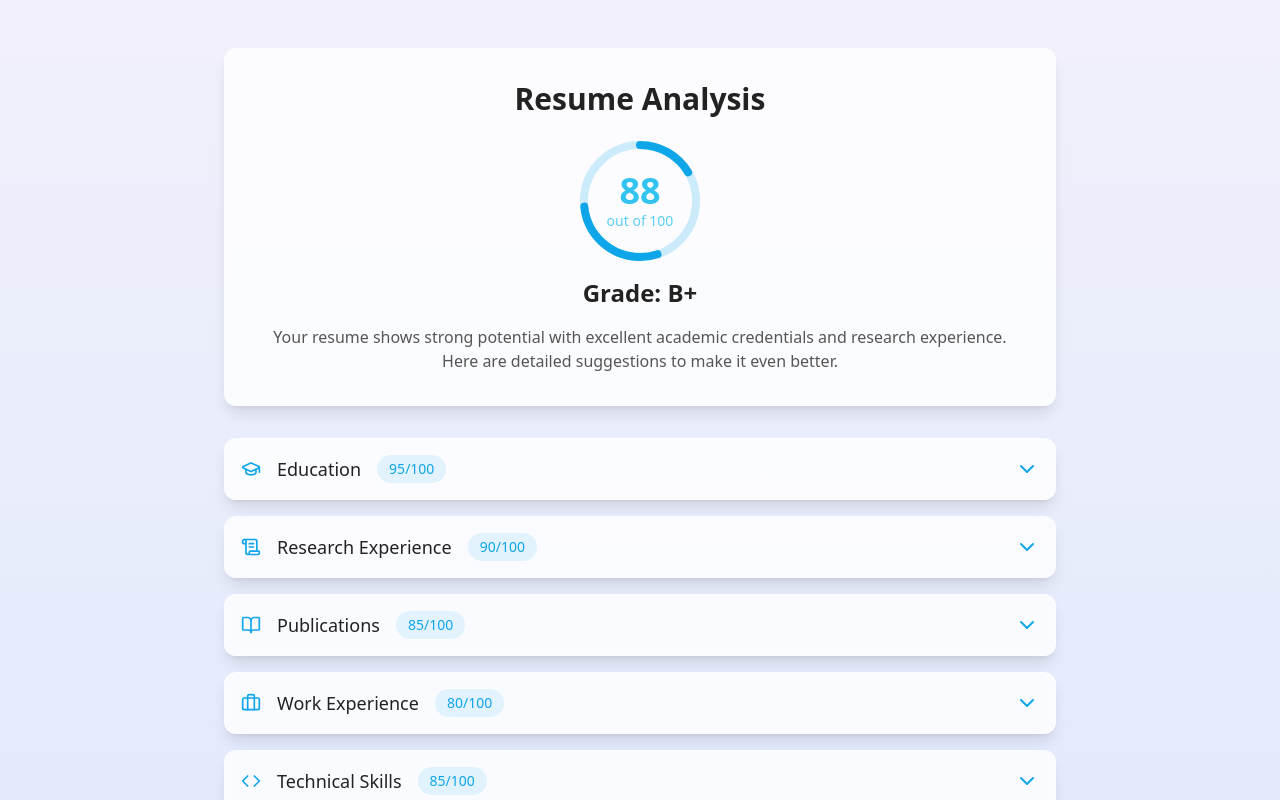
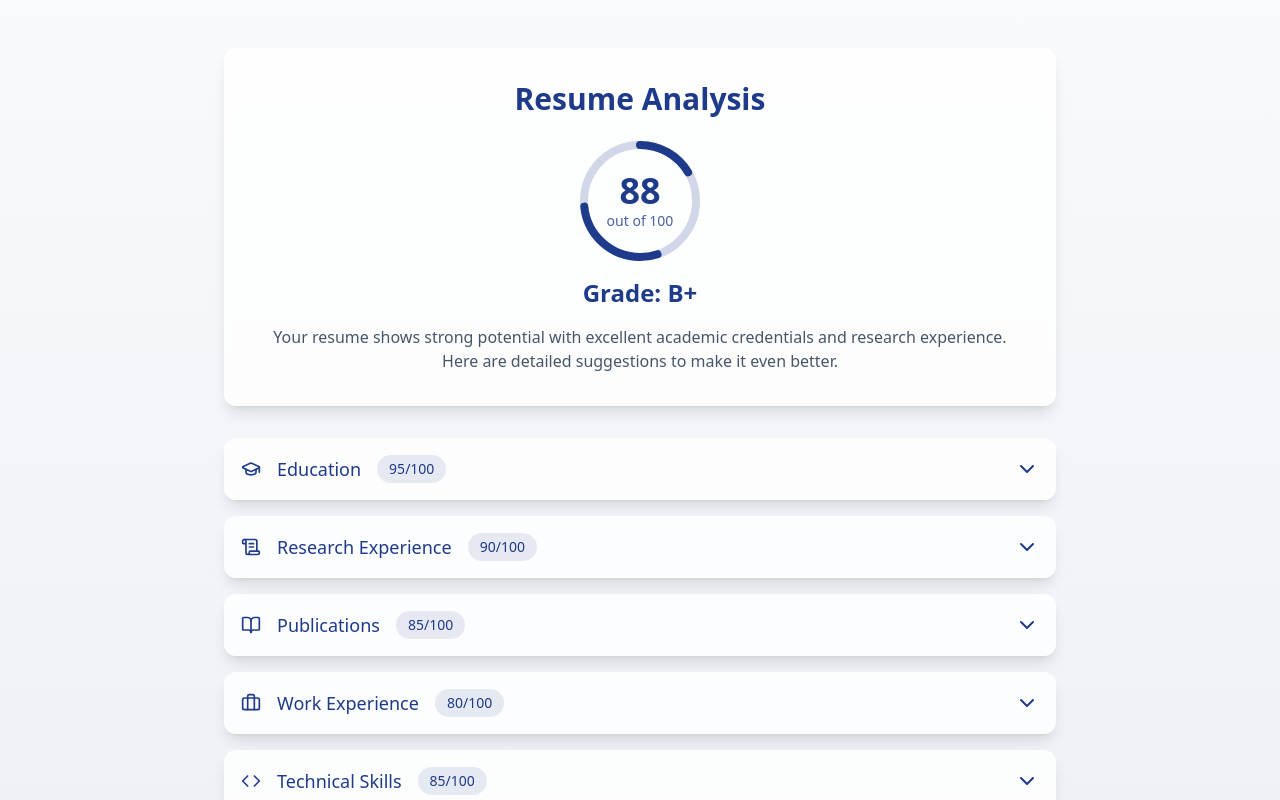
Before and after one commit to luongpham1410/tailored-resume-refiner, a React (Vite) app: page / in a window 1280 px wide. Shown: the top 800 px of the page. Built offline with nearby package versions, Linux system fonts and the light colour scheme.

Commit message:
Update color scheme to darker blue
Changed the color scheme throughout the application to utilize a darker blue for improved aesthetics and visibility.
[skip gpt_engineer]

```diff
--- a/src/components/FeedbackSection.tsx
+++ b/src/components/FeedbackSection.tsx
@@ -13,20 +13,20 @@ export const FeedbackSection = ({ title, icon, score, strengths, improvements }:
   const [isExpanded, setIsExpanded] = useState(false);
 
   return (
-    <div className="glass-card rounded-lg p-4 mb-4 animate-fade-in bg-white/90 backdrop-blur-sm border border-[#0EA5E9]/20 shadow-sm hover:shadow-md transition-shadow">
+    <div className="glass-card rounded-lg p-4 mb-4 animate-fade-in bg-white/90 backdrop-blur-sm border border-[#1E3A8A]/20 shadow-sm hover:shadow-md transition-shadow">
       <div
         className="flex items-center justify-between cursor-pointer"
         onClick={() => setIsExpanded(!isExpanded)}
       >
         <div className="flex items-center space-x-4">
-          {icon && <div className="text-[#0EA5E9]">{icon}</div>}
-          <h3 className="text-lg font-medium text-[#222222]">{title}</h3>
-          <div className="px-3 py-1 rounded-full bg-[#0EA5E9]/10 text-sm font-medium text-[#0EA5E9]">
+          {icon && <div className="text-[#1E3A8A]">{icon}</div>}
+          <h3 className="text-lg font-medium text-[#1E3A8A]">{title}</h3>
+          <div className="px-3 py-1 rounded-full bg-[#1E3A8A]/10 text-sm font-medium text-[#1E3A8A]">
             {score}/100
           </div>
         </div>
         <ChevronDown
-          className={`transform transition-transform text-[#0EA5E9] ${
+          className={`transform transition-transform text-[#1E3A8A] ${
             isExpanded ? "rotate-180" : ""
           }`}
         />
@@ -34,26 +34,26 @@ export const FeedbackSection = ({ title, icon, score, strengths, improvements }:
       {isExpanded && (
         <div className="mt-4 space-y-4 animate-fade-in">
           <div className="space-y-2">
-            <h4 className="font-medium text-[#222222] flex items-center gap-2">
-              <Plus className="w-4 h-4 text-emerald-400" />
+            <h4 className="font-medium text-[#1E3A8A] flex items-center gap-2">
+              <Plus className="w-4 h-4 text-emerald-600" />
               Strengths
             </h4>
             <ul className="space-y-2 pl-6">
               {strengths.map((strength, index) => (
-                <li key={index} className="text-[#555555] list-disc">
+                <li key={index} className="text-[#475569] list-disc">
                   {strength}
                 </li>
               ))}
             </ul>
           </div>
           <div className="space-y-2">
-            <h4 className="font-medium text-[#222222] flex items-center gap-2">
-              <Minus className="w-4 h-4 text-amber-400" />
+            <h4 className="font-medium text-[#1E3A8A] flex items-center gap-2">
+              <Minus className="w-4 h-4 text-amber-600" />
               Areas for Improvement
             </h4>
             <ul className="space-y-2 pl-6">
               {improvements.map((improvement, index) => (
-                <li key={index} className="text-[#555555] list-disc">
+                <li key={index} className="text-[#475569] list-disc">
                   {improvement}
                 </li>
               ))}
--- a/src/components/ScoreCircle.tsx
+++ b/src/components/ScoreCircle.tsx
@@ -20,7 +20,7 @@ export const ScoreCircle = ({ score, size = 120, strokeWidth = 8 }: ScoreCircleP
     <div className="relative inline-flex items-center justify-center">
       <svg className="progress-ring" width={size} height={size}>
         <circle
-          className="text-[#0EA5E9]/20 stroke-current"
+          className="text-[#1E3A8A]/20 stroke-current"
           strokeWidth={strokeWidth}
           fill="transparent"
           r={radius}
@@ -28,7 +28,7 @@ export const ScoreCircle = ({ score, size = 120, strokeWidth = 8 }: ScoreCircleP
           cy={size / 2}
         />
         <circle
-          className="text-[#0EA5E9] stroke-current animate-progress"
+          className="text-[#1E3A8A] stroke-current animate-progress"
           strokeWidth={strokeWidth}
           fill="transparent"
           r={radius}
@@ -41,8 +41,8 @@ export const ScoreCircle = ({ score, size = 120, strokeWidth = 8 }: ScoreCircleP
         />
       </svg>
       <div className="absolute flex flex-col items-center justify-center">
-        <span className="text-4xl font-semibold text-[#33C3F0]">{score}</span>
-        <span className="text-sm text-[#33C3F0]/80">out of 100</span>
+        <span className="text-4xl font-semibold text-[#1E3A8A]">{score}</span>
+        <span className="text-sm text-[#1E3A8A]/80">out of 100</span>
       </div>
     </div>
   );
--- a/src/pages/Index.tsx
+++ b/src/pages/Index.tsx
@@ -75,15 +75,15 @@ const Index = () => {
   const letterGrade = "B+";
 
   return (
-    <div className="min-h-screen bg-gradient-to-b from-[#F1F0FB] to-[#D3E4FD]">
+    <div className="min-h-screen bg-gradient-to-b from-[#F8FAFC] to-[#E2E8F0]">
       <div className="container max-w-4xl py-12">
-        <div className="glass-card rounded-xl p-8 mb-8 text-center animate-fade-in bg-white/90 backdrop-blur-sm border border-[#0EA5E9]/20 shadow-lg">
-          <h1 className="text-3xl font-semibold mb-6 text-[#222222]">Resume Analysis</h1>
+        <div className="glass-card rounded-xl p-8 mb-8 text-center animate-fade-in bg-white/90 backdrop-blur-sm border border-[#1E3A8A]/20 shadow-lg">
+          <h1 className="text-3xl font-semibold mb-6 text-[#1E3A8A]">Resume Analysis</h1>
           <div className="flex flex-col items-center gap-4">
             <ScoreCircle score={overallScore} />
-            <div className="text-2xl font-bold text-[#222222]">Grade: {letterGrade}</div>
+            <div className="text-2xl font-bold text-[#1E3A8A]">Grade: {letterGrade}</div>
           </div>
-          <p className="mt-4 text-[#555555]">
+          <p className="mt-4 text-[#475569]">
             Your resume shows strong potential with excellent academic credentials and research experience.
             Here are detailed suggestions to make it even better.
           </p>
```
